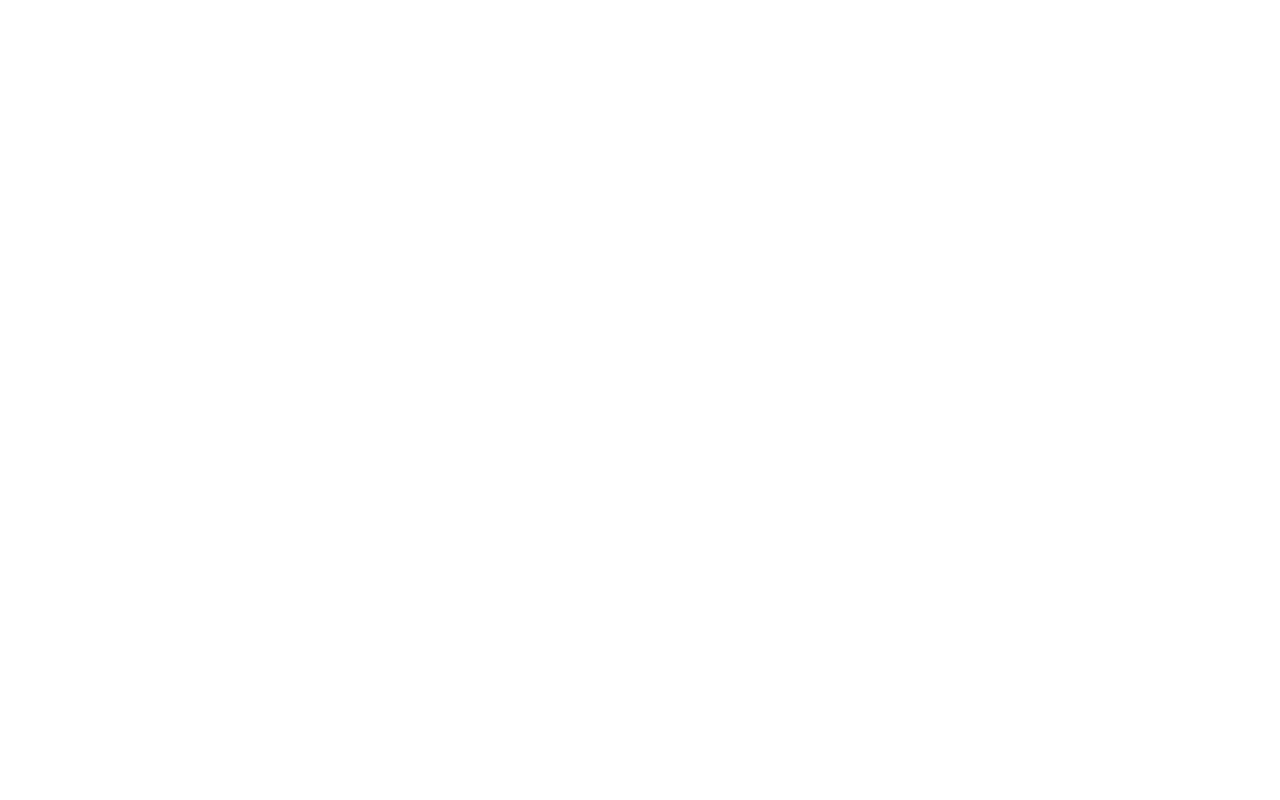
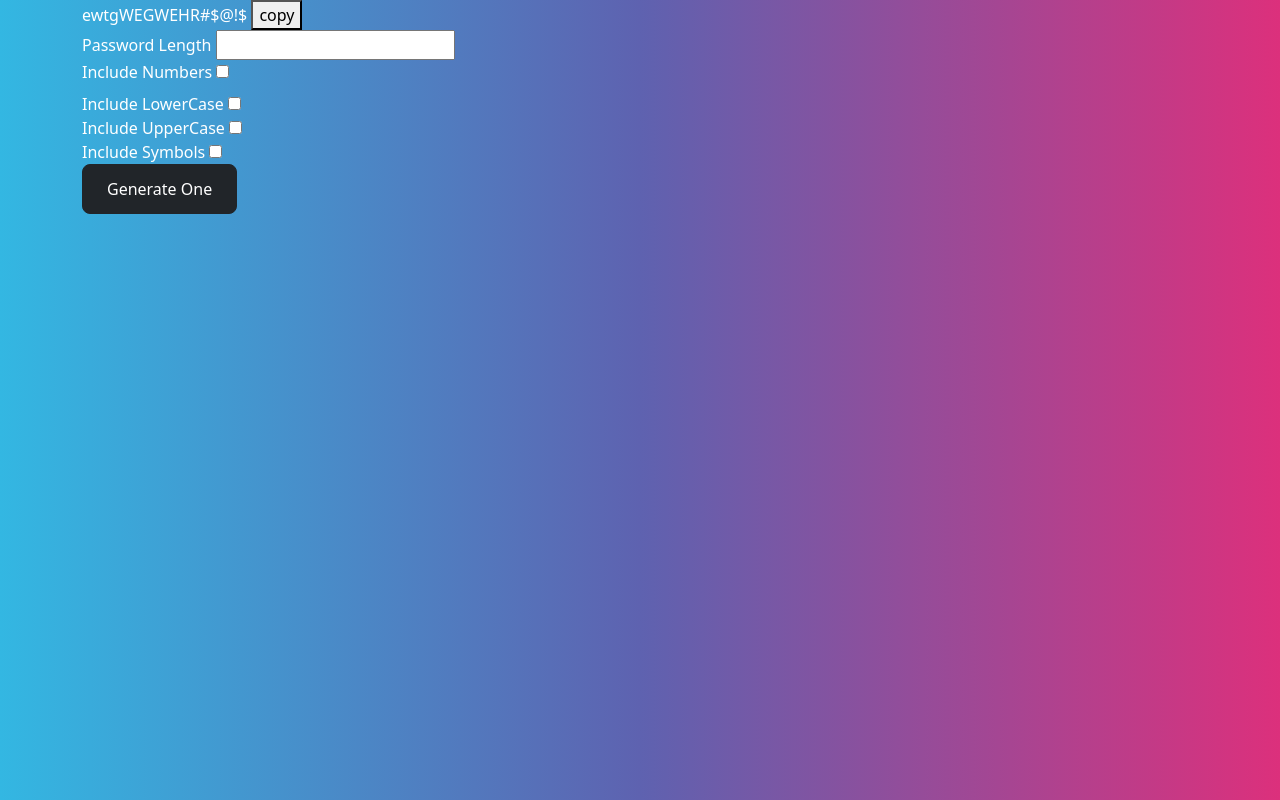
Before and after one commit to MuhmmdUsama/Password-Generator, a plain HTML site: page index.html in a window 1280 px wide. Drawn offline with nearby package versions, Linux system fonts and the light colour scheme.

Commit message:
Initiate HTML File

```diff
--- a/index.html
+++ b/index.html
@@ -1,14 +1,53 @@
 <!DOCTYPE html>
 <html lang="en">
-<head>
-    <meta charset="UTF-8">
-    <meta http-equiv="X-UA-Compatible" content="IE=edge">
-    <meta name="viewport" content="width=device-width, initial-scale=1.0">
-    <link rel="stylesheet" href="./index.css">
+  <head>
+    <meta charset="UTF-8" />
+    <meta http-equiv="X-UA-Compatible" content="IE=edge" />
+    <meta name="viewport" content="width=device-width, initial-scale=1.0" />
+    <link rel="stylesheet" href="./index.css" />
+    <link
+      rel="stylesheet"
+      href="https://bootswatch.com/5/quartz/bootstrap.css"
+    />
     <title>Document</title>
-</head>
-<body>
+  </head>
+  <body>
+    <div class="container">
+      <div>
 
+       <span>ewtgWEGWEHR#$@!$</span>
+        <button id="copy" >copy</button>
+      </div>
+
+      <div class="pw-body">
+        <div class="controls ">
+          <label for="pw-length">Password Length</label>
+          <input type="number" max="20" id="pw-length" />
+        </div>
+
+        <div class="controls ">
+          <label for="number" class="form-label">Include Numbers</label>
+          <input type="checkbox" id="number" class="" />
+        </div>
+
+        <div class="controls ">
+          <label for="lower" class="-label">Include LowerCase</label>
+          <input type="checkbox" id="lower" class="" />
+        </div>
+
+        <div class="controls ">
+          <label for="upper" class="-label">Include UpperCase</label>
+          <input type="checkbox" id="upper" class="" />
+        </div>
+
+        <div class="controls ">
+          <label for="symbol" class="-label">Include Symbols</label>
+          <input type="checkbox" id="symbol" class="" />
+        </div>
+
+        <button id="generate" class="btn btn-dark">Generate One</button>
+      </div>
+    </div>
     <script src="./index.js"></script>
-</body>
+  </body>
 </html>
```
